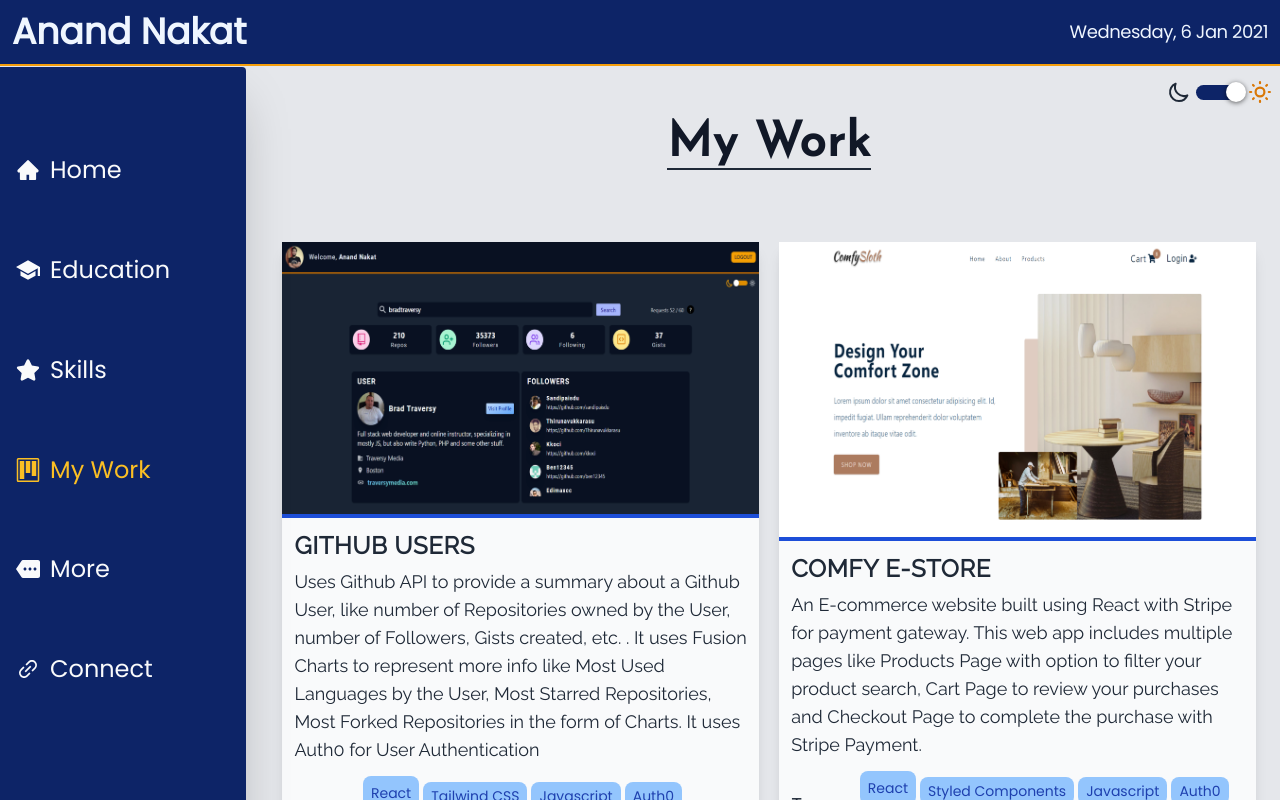
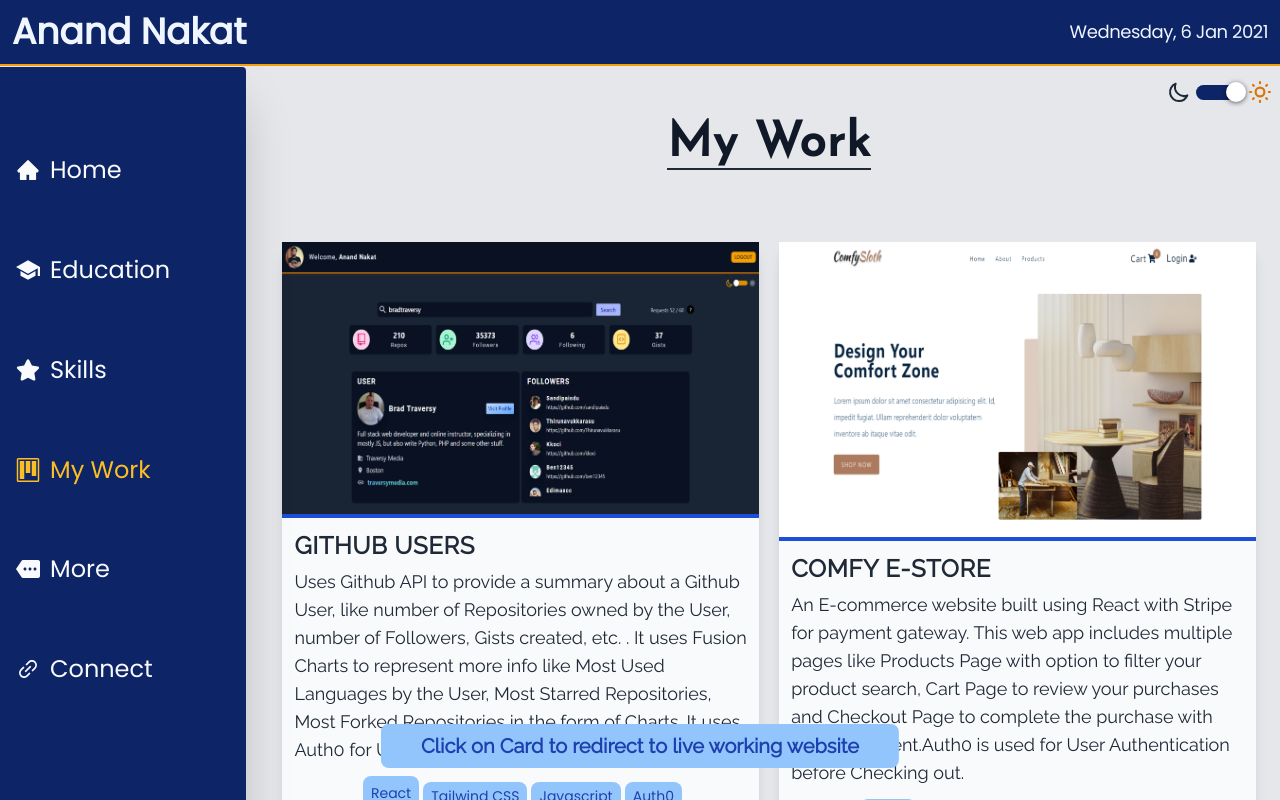
Before and after one commit to anand-nakat/Portfolio, a React (Create React App) app: page /projects in a window 1280 px wide. Shown: the top 800 px of the page. Built offline with nearby package versions, Linux system fonts and the light colour scheme.

Commit message:
Loading State set to True initialy

```diff
--- a/src/context.js
+++ b/src/context.js
@@ -7,7 +7,7 @@
   const [isSidebarOpen, setIsSidebarOpen] = useState(false);
   const [isModalOpen, setIsModalOpen] = useState(true);
   const [modalContent, setModalContent] = useState("");
-  const [isLoading, setIsLoading] = useState(false);
+  const [isLoading, setIsLoading] = useState(true);
 
   useEffect(() => {
     setTimeout(() => {
--- a/src/utilities/projects.js
+++ b/src/utilities/projects.js
@@ -46,7 +46,7 @@
     title: "Comfy E-Store",
     link: "https://comfy-sloth-e-commerce-store.netlify.app/",
     image: comfyStore,
-    description: `An E-commerce website built using React with Stripe for payment gateway. This web app includes multiple pages like Products Page with option to filter your product search, Cart Page to review your purchases and Checkout Page to complete the purchase with Stripe Payment.`,
+    description: `An E-commerce website built using React with Stripe for payment gateway. This web app includes multiple pages like Products Page with option to filter your product search, Cart Page to review your purchases and Checkout Page to complete the purchase with Stripe Payment.Auth0 is used for User Authentication before Checking out.`,
     stack: [
       {
         id: 1,
```
